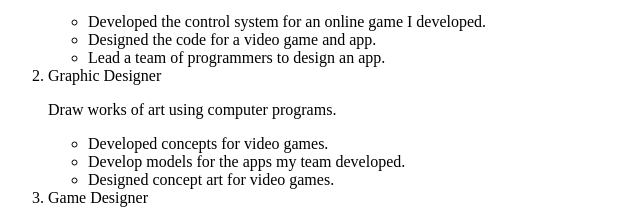
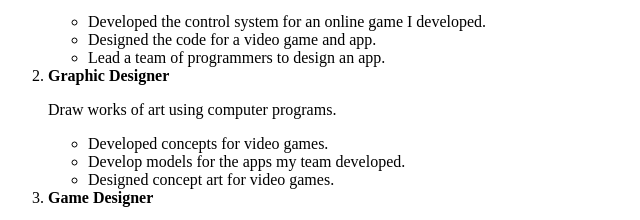
Before and after one commit to gabrielestrell/gabrielestrell.github.io, a plain HTML site: page Assignment_1/index.html in a window 1280 px wide. Shown: the part 559-779 px from the top of the page, 0-640 px from the left. Drawn offline with Linux system fonts and the light colour scheme.

Commit message:
Update index.html

```diff
--- a/Assignment_1/index.html
+++ b/Assignment_1/index.html
@@ -33,14 +33,14 @@
               <li>Designed the code for a video game and app.</li>
               <li>Lead a team of programmers to design an app.</li>
             </ul>
-            <li>Graphic Designer</li>
+            <li><strong>Graphic Designer</strong></li>
             <p>Draw works of art using computer programs.</p>
             <ul>
               <li>Developed concepts for video games.</li>
               <li>Develop models for the apps my team developed.</li>
               <li>Designed concept art for video games.</li>
             </ul>
-            <li>Game Designer</li>
+            <li><strong>Game Designer</strong></li>
             <p>Design the overall content in video games.</p>
             <ul>
               <li>Designed the characters.</li>
```
